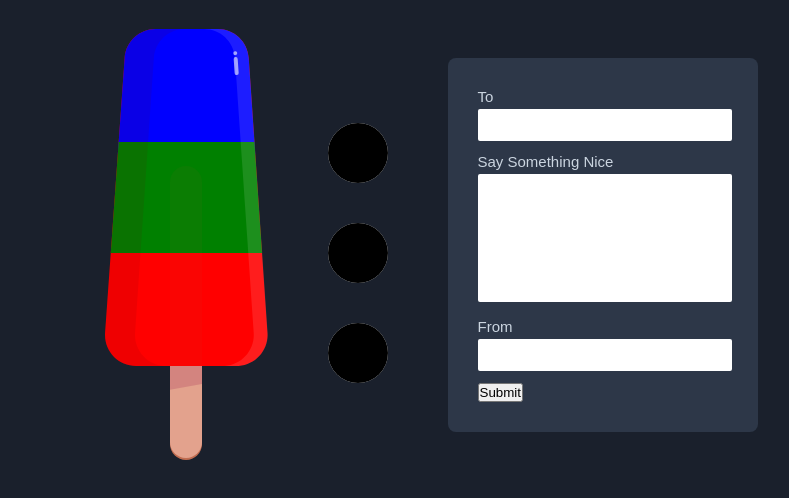
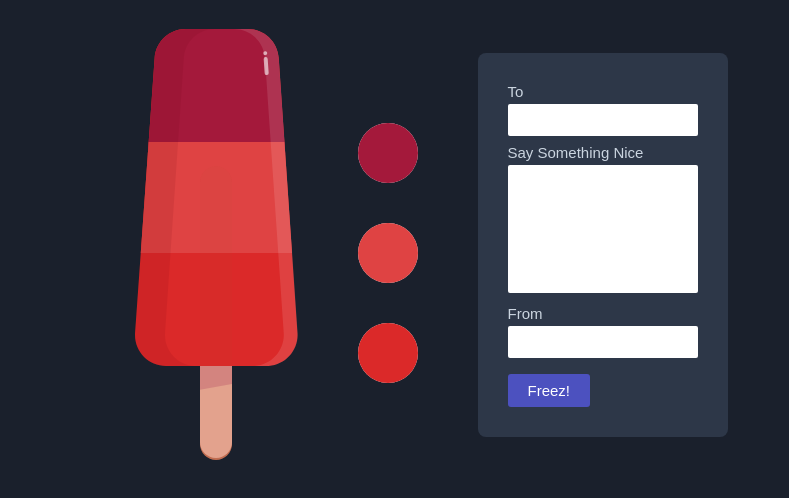
Before and after one commit to Hamzah-syed/eventDriven-lollyApp, a Gatsby site: page /createLolly in a window 1280 px wide. Shown: the part 40-538 px from the top of the page, without its empty margins (209-998 px from the left). Built offline with nearby package versions, Linux system fonts and the light colour scheme; Gatsby itself is replaced by a stand-in of ours.

Commit message:
create lolly completed

```diff
--- a/codegen.yml
+++ b/codegen.yml
@@ -1,5 +1,5 @@
 overwrite: true
-schema: "https://faunadb-serverless-bookmarking-app.netlify.app/.netlify/functions/bookmarkgql"
+schema: "http://localhost:8888/.netlify/functions/lollyApi"
 documents: "src/**/*.{ts,tsx}"
 generates:
   src/generated/graphql.tsx:
--- a/functions/package.json
+++ b/functions/package.json
@@ -12,6 +12,7 @@
   "dependencies": {
     "apollo-server-lambda": "^2.19.0",
     "dotenv": "^8.2.0",
-    "faunadb": "^3.0.1"
+    "faunadb": "^3.0.1",
+    "shortid": "^2.2.16"
   }
 }
--- /dev/null
+++ b/gatsby-browser.js
@@ -0,0 +1 @@
+export { wrapRootElement } from "./src/apollo/wrap-root-element";
--- /dev/null
+++ b/gatsby-ssr.js
@@ -0,0 +1 @@
+export { wrapRootElement } from "./src/apollo/wrap-root-element";
--- /dev/null
+++ b/src/apollo/client.tsx
@@ -0,0 +1,10 @@
+import fetch from "cross-fetch";
+import { ApolloClient, InMemoryCache, HttpLink } from "@apollo/client";
+
+export const client = new ApolloClient({
+  link: new HttpLink({
+    uri: "/.netlify/functions/lollyApi",
+    fetch,
+  }),
+  cache: new InMemoryCache(),
+});
--- /dev/null
+++ b/src/apollo/wrap-root-element.tsx
@@ -0,0 +1,7 @@
+import React from "react";
+import { ApolloProvider } from "@apollo/client";
+import { client } from "./client";
+
+export const wrapRootElement = ({ element }) => (
+  <ApolloProvider client={client}>{element}</ApolloProvider>
+);
--- a/src/assets/css/main.css
+++ b/src/assets/css/main.css
@@ -8,6 +8,7 @@ body {
   margin: 0;
   padding: 0;
   font-family: Arial, Helvetica, sans-serif;
+  box-sizing: border-box;
 }
 .container {
   width: 800px;
@@ -76,11 +77,14 @@ body {
   max-width: 250px;
 }
 .textFeild {
-  padding: 8px 2px;
+  padding: 8px 8px;
   width: 100%;
   font-size: 14px;
   border-radius: 2px;
   border: none;
+}
+.textFeild:focus {
+  outline: none;
 }
 .textFeildLabel {
   color: #cbd5e0;
@@ -89,3 +93,8 @@ body {
   padding: 0px 0 4px 0;
   text-transform: capitalize;
 }
+.errorMsg {
+  color: rgb(221, 50, 50);
+  font-size: 15px;
+  padding-top: 2px;
+}
--- a/src/components/createLollyForm.tsx
+++ b/src/components/createLollyForm.tsx
@@ -1,47 +1,82 @@
-import React from "react";
+import React, { useState } from "react";
 import { Formik, Form, Field, ErrorMessage } from "formik";
 import * as Yup from "yup";
+//graphql
+import { useCreateLollyMutation } from "../generated/graphql";
 //components
 import Lolly from "./lolly";
-import { textChangeRangeIsUnchanged } from "typescript";
 import ErrorMsg from "../utils/errorMsg";
+//interfaces
+import { FlavoursType } from "../interfaces/flavoursType";
+//styled component
+import { Button } from "../utils/button";
+import { Box } from "../utils/box";
 
 const initialValues = {
-  title: "",
-  url: "",
-  description: "",
+  to: "",
+  message: "",
+  from: "",
 };
 
 const validationSchema = Yup.object({
-  title: Yup.string().required("Title is required"),
+  to: Yup.string().required("Recipient name is required"),
 
-  url: Yup.string()
-    .matches(
-      /(ftp|http|https):\/\/(\w+:{0,1}\w*@)?(\S+)(:[0-9]+)?(\/|\/([\w#!:.?+=&%@!\-\/]))?/,
-      "Enter correct url!"
-    )
-    .required("Website url is required"),
-  description: Yup.string().required("Description is Required"),
+  message: Yup.string()
+    .required("Message is required")
+    .max(500, "Message should be less than 500 character"),
+  from: Yup.string().required("Sender name is Required"),
 });
 
 const CreateLollyForm = () => {
-  const onSubmit = (values, actions) => {
-    console.log(values);
+  const [createLolly, { loading }] = useCreateLollyMutation();
+  const [flavours, setFlavours] = useState<FlavoursType>({
+    flavourTop: "#A4193B",
+    flavourMiddle: "#DF4343",
+    flavourBottom: "#DB2929",
+  });
+
+  const onSubmit = async (values, actions) => {
+    const result = await createLolly({
+      variables: {
+        to: values.to,
+        message: values.message,
+        from: values.from,
+        flavourTop: flavours.flavourTop,
+        flavourMiddle: flavours.flavourMiddle,
+        flavourBottom: flavours.flavourBottom,
+      },
+    });
+
+    await actions.resetForm({
+      values: {
+        to: "",
+        message: "",
+        from: "",
+      },
+    });
+    console.log(result);
   };
 
   return (
     <div className="createLollyWrapper">
-      <Lolly />
+      <Lolly
+        flavourTop={flavours.flavourTop}
+        flavourMiddle={flavours.flavourMiddle}
+        flavourBottom={flavours.flavourBottom}
+      />
       <div className="colorSelectorContainer">
         <label htmlFor="topFlavor" className="colorPickerLabel">
           <input
             className="colorPicker"
-            // value={colorTop}
+            value={flavours.flavourTop}
             type="color"
             name="topFlavor"
             id="topFlavor"
             onChange={(e) => {
-              //   setcolorTop(e.target.value)
+              setFlavours({
+                ...flavours,
+                flavourTop: e.target.value,
+              });
             }}
           ></input>
         </label>
@@ -49,25 +84,31 @@ const CreateLollyForm = () => {
         <label htmlFor="midFlavor" className="colorPickerLabel">
           <input
             className="colorPicker"
-            // // value={colorMid}
+            value={flavours.flavourMiddle}
             type="color"
             name="midFlavor"
             id="midFlavor"
-            // onChange={e => {
-            // //   setcolorMid(e.target.value)
-            // }}
+            onChange={(e) => {
+              setFlavours({
+                ...flavours,
+                flavourMiddle: e.target.value,
+              });
+            }}
           ></input>
         </label>
 
         <label htmlFor="botFlavor" className="colorPickerLabel">
           <input
             className="colorPicker"
-            // value={colorBot}
+            value={flavours.flavourBottom}
             type="color"
             name="botFlavor"
             id="botFlavor"
             onChange={(e) => {
-              //   setcolorBot(e.target.value)
+              setFlavours({
+                ...flavours,
+                flavourBottom: e.target.value,
+              });
             }}
           ></input>
         </label>
@@ -81,40 +122,47 @@ const CreateLollyForm = () => {
         >
           <Form>
             <p className="textFeildLabel">to</p>
-            <div style={{ paddingBottom: "12px" }}>
+            <div style={{ paddingBottom: "8px" }}>
               <Field
-                name="title"
+                name="to"
                 type="text"
                 label="Title"
                 className="textFeild"
               />
-              <ErrorMessage component={ErrorMsg} name="title" />
+              <ErrorMessage component={ErrorMsg} name="to" />
             </div>
-            <div style={{ paddingBottom: "12px" }}>
+            <div style={{ paddingBottom: "8px" }}>
               <p className="textFeildLabel">say something nice</p>
               <Field
                 style={{ resize: "none" }}
                 className="textFeild"
                 as="textarea"
                 rows="7"
-                name="title"
+                name="message"
                 type="text"
                 label="Title"
               />
-              <ErrorMessage component={ErrorMsg} name="title" />
+              <ErrorMessage component={ErrorMsg} name="message" />
             </div>
             <div style={{ paddingBottom: "12px" }}>
               <p className="textFeildLabel">from</p>
               <Field
-                name="title"
+                name="from"
                 type="text"
                 label="Title"
                 className="textFeild"
               />
-              <ErrorMessage component={ErrorMsg} name="title" />
+              <ErrorMessage component={ErrorMsg} name="from" />
             </div>
-
-            <button type="submit">Submit</button>
+            <Box pt={"4px"}>
+              <Button
+                shake={loading ? true : false}
+                type="submit"
+                disabled={loading ? true : false}
+              >
+                {loading ? "Freezing.." : "Freez!"}
+              </Button>
+            </Box>
           </Form>
         </Formik>
       </div>
--- a/src/components/lolly.tsx
+++ b/src/components/lolly.tsx
@@ -1,6 +1,12 @@
-import React from "react";
+import React, { FC } from "react";
 
-const Lolly = () => {
+interface props {
+  flavourTop: string;
+  flavourMiddle: string;
+  flavourBottom: string;
+}
+
+const Lolly: FC<props> = ({ flavourTop, flavourMiddle, flavourBottom }) => {
   return (
     <svg
       className="lollipop"
@@ -63,15 +69,13 @@ const Lolly = () => {
           </mask>
           <use
             className="lollyBottom"
-            fill="red"
-            // fill={fillLollyBottom}
+            fill={flavourBottom}
             fillRule="nonzero"
             href="#path-1"
           ></use>
           <rect
             className="lollyTop"
-            fill="blue"
-            // fill={fillLollyTop}
+            fill={flavourTop}
             fillRule="nonzero"
             mask="url(#mask-2)"
             x="-25"
@@ -81,8 +85,7 @@ const Lolly = () => {
           ></rect>
           <rect
             className="lollyMiddle"
-            fill="green"
-            // fill={fillLollyMiddle}
+            fill={flavourMiddle}
             fillRule="nonzero"
             mask="url(#mask-2)"
             x="-29"
--- a/src/generated/graphql.tsx
+++ b/src/generated/graphql.tsx
@@ -1,9 +1,7 @@
-import { gql } from "@apollo/client";
-import * as Apollo from "@apollo/client";
+import { gql } from '@apollo/client';
+import * as Apollo from '@apollo/client';
 export type Maybe<T> = T | null;
-export type Exact<T extends { [key: string]: unknown }> = {
-  [K in keyof T]: T[K];
-};
+export type Exact<T extends { [key: string]: unknown }> = { [K in keyof T]: T[K] };
 /** All built-in and custom scalars, mapped to their actual values */
 export type Scalars = {
   ID: string;
@@ -15,112 +13,96 @@ export type Scalars = {
   Upload: any;
 };
 
-export type Bookmark = {
-  __typename?: "Bookmark";
-  id: Scalars["ID"];
-  title: Scalars["String"];
-  description: Scalars["String"];
-  createdAt: Scalars["String"];
-  url: Scalars["String"];
+export enum CacheControlScope {
+  Public = 'PUBLIC',
+  Private = 'PRIVATE'
+}
+
+export type Lolly = {
+  __typename?: 'Lolly';
+  to: Scalars['String'];
+  message: Scalars['String'];
+  from: Scalars['String'];
+  flavourTop: Scalars['String'];
+  flavourMiddle: Scalars['String'];
+  flavourBottom: Scalars['String'];
+  slug: Scalars['String'];
 };
 
-export enum CacheControlScope {
-  Public = "PUBLIC",
-  Private = "PRIVATE",
-}
-
 export type Mutation = {
-  __typename?: "Mutation";
-  add_bookmark?: Maybe<Bookmark>;
-  delete_bookmark?: Maybe<Bookmark>;
+  __typename?: 'Mutation';
+  craeteLolly?: Maybe<Lolly>;
 };
 
-export type MutationAdd_BookmarkArgs = {
-  title: Scalars["String"];
-  description: Scalars["String"];
-  url: Scalars["String"];
-};
 
-export type MutationDelete_BookmarkArgs = {
-  id: Scalars["ID"];
+export type MutationCraeteLollyArgs = {
+  to: Scalars['String'];
+  message: Scalars['String'];
+  from: Scalars['String'];
+  flavourTop: Scalars['String'];
+  flavourMiddle: Scalars['String'];
+  flavourBottom: Scalars['String'];
 };
 
 export type Query = {
-  __typename?: "Query";
-  bookmarks?: Maybe<Array<Maybe<Bookmark>>>;
+  __typename?: 'Query';
+  hello: Scalars['String'];
 };
 
-export type BookmarkListQueryVariables = Exact<{ [key: string]: never }>;
 
-export type BookmarkListQuery = { __typename?: "Query" } & {
-  bookmarks?: Maybe<
-    Array<
-      Maybe<
-        { __typename?: "Bookmark" } & Pick<
-          Bookmark,
-          "id" | "description" | "title" | "createdAt" | "url"
-        >
-      >
-    >
-  >;
-};
+export type CreateLollyMutationVariables = Exact<{
+  to: Scalars['String'];
+  message: Scalars['String'];
+  from: Scalars['String'];
+  flavourTop: Scalars['String'];
+  flavourMiddle: Scalars['String'];
+  flavourBottom: Scalars['String'];
+}>;
 
-export const BookmarkListDocument = gql`
-  query bookmarkList {
-    bookmarks {
-      id
-      description
-      title
-      createdAt
-      url
-    }
+
+export type CreateLollyMutation = (
+  { __typename?: 'Mutation' }
+  & { craeteLolly?: Maybe<(
+    { __typename?: 'Lolly' }
+    & Pick<Lolly, 'slug'>
+  )> }
+);
+
+
+export const CreateLollyDocument = gql`
+    mutation createLolly($to: String!, $message: String!, $from: String!, $flavourTop: String!, $flavourMiddle: String!, $flavourBottom: String!) {
+  craeteLolly(to: $to, message: $message, from: $from, flavourTop: $flavourTop, flavourMiddle: $flavourMiddle, flavourBottom: $flavourBottom) {
+    slug
   }
-`;
+}
+    `;
+export type CreateLollyMutationFn = Apollo.MutationFunction<CreateLollyMutation, CreateLollyMutationVariables>;
 
 /**
- * __useBookmarkListQuery__
+ * __useCreateLollyMutation__
  *
- * To run a query within a React component, call `useBookmarkListQuery` and pass it any options that fit your needs.
- * When your component renders, `useBookmarkListQuery` returns an object from Apollo Client that contains loading, error, and data properties
- * you can use to render your UI.
+ * To run a mutation, you first call `useCreateLollyMutation` within a React component and pass it any options that fit your needs.
+ * When your component renders, `useCreateLollyMutation` returns a tuple that includes:
+ * - A mutate function that you can call at any time to execute the mutation
+ * - An object with fields that represent the current status of the mutation's execution
  *
- * @param baseOptions options that will be passed into the query, supported options are listed on: https://www.apollographql.com/docs/react/api/react-hooks/#options;
+ * @param baseOptions options that will be passed into the mutation, supported options are listed on: https://www.apollographql.com/docs/react/api/react-hooks/#options-2;
  *
  * @example
- * const { data, loading, error } = useBookmarkListQuery({
+ * const [createLollyMutation, { data, loading, error }] = useCreateLollyMutation({
  *   variables: {
+ *      to: // value for 'to'
+ *      message: // value for 'message'
+ *      from: // value for 'from'
+ *      flavourTop: // value for 'flavourTop'
+ *      flavourMiddle: // value for 'flavourMiddle'
+ *      flavourBottom: // value for 'flavourBottom'
  *   },
  * });
  */
-export function useBookmarkListQuery(
-  baseOptions?: Apollo.QueryHookOptions<
-    BookmarkListQuery,
-    BookmarkListQueryVariables
-  >
-) {
-  return Apollo.useQuery<BookmarkListQuery, BookmarkListQueryVariables>(
-    BookmarkListDocument,
-    baseOptions
-  );
-}
-export function useBookmarkListLazyQuery(
-  baseOptions?: Apollo.LazyQueryHookOptions<
-    BookmarkListQuery,
-    BookmarkListQueryVariables
-  >
-) {
-  return Apollo.useLazyQuery<BookmarkListQuery, BookmarkListQueryVariables>(
-    BookmarkListDocument,
-    baseOptions
-  );
-}
-export type BookmarkListQueryHookResult = ReturnType<
-  typeof useBookmarkListQuery
->;
-export type BookmarkListLazyQueryHookResult = ReturnType<
-  typeof useBookmarkListLazyQuery
->;
-export type BookmarkListQueryResult = Apollo.QueryResult<
-  BookmarkListQuery,
-  BookmarkListQueryVariables
->;
+export function useCreateLollyMutation(baseOptions?: Apollo.MutationHookOptions<CreateLollyMutation, CreateLollyMutationVariables>) {
+        return Apollo.useMutation<CreateLollyMutation, CreateLollyMutationVariables>(CreateLollyDocument, baseOptions);
+      }
+export type CreateLollyMutationHookResult = ReturnType<typeof useCreateLollyMutation>;
+export type CreateLollyMutationResult = Apollo.MutationResult<CreateLollyMutation>;
+export type CreateLollyMutationOptions = Apollo.BaseMutationOptions<CreateLollyMutation, CreateLollyMutationVariables>;
--- /dev/null
+++ b/src/interfaces/flavoursType.tsx
@@ -0,0 +1,5 @@
+export interface FlavoursType {
+  flavourTop: string;
+  flavourMiddle: string;
+  flavourBottom: string;
+}
--- /dev/null
+++ b/src/utils/box.tsx
@@ -0,0 +1,8 @@
+import styled from "styled-components";
+
+export const Box = styled.div`
+  padding-top: ${(props) => props.pt};
+  padding-bottom:${(props) => props.pb}
+  padding-left:${(props) => props.pl}
+  padding-top: ${(props) => props.pr};
+`;
--- /dev/null
+++ b/src/utils/button.tsx
@@ -0,0 +1,57 @@
+import React from "react";
+import styled, { keyframes } from "styled-components";
+
+const shake = keyframes`
+  0% {
+    transform: translate(1px, 1px) rotate(0deg);
+  }
+  10% {
+    transform: translate(-1px, -2px) rotate(-1deg);
+  }
+  20% {
+    transform: translate(-3px, 0px) rotate(1deg);
+  }
+  30% {
+    transform: translate(3px, 2px) rotate(0deg);
+  }
+  40% {
+    transform: translate(1px, -1px) rotate(1deg);
+  }
+  50% {
+    transform: translate(-1px, 2px) rotate(-1deg);
+  }
+  60% {
+    transform: translate(-3px, 1px) rotate(0deg);
+  }
+  70% {
+    transform: translate(3px, 1px) rotate(-1deg);
+  }
+  80% {
+    transform: translate(-1px, -1px) rotate(1deg);
+  }
+  90% {
+    transform: translate(1px, 2px) rotate(0deg);
+  }
+  100% {
+    transform: translate(1px, -2px) rotate(-1deg);
+  }
+`;
+
+export const Button = styled.button`
+  padding: 8px 20px;
+  cursor: pointer;
+  border: none;
+  border-radius: 3px;
+  font-size: 15px;
+  color: white;
+  background-color: #4c51bf;
+  animation: ${(props) => (props.shake ? shake : "")} 0.5s linear infinite;
+  transition: 0.5s;
+  &:hover {
+    background: #4c41bf;
+  }
+  &:focus {
+    outline: none;
+    background: #4c51bf;
+  }
+`;
```
Also changed, not shown: functions/lollyApi/lollyApi.js (+6 -3 lines), src/pages/index.tsx (+20 -5 lines), src/query.tsx (deleted, +0 -13 lines), src/quries/createLolly.tsx (added, +23 -0 lines), 1 other file.
